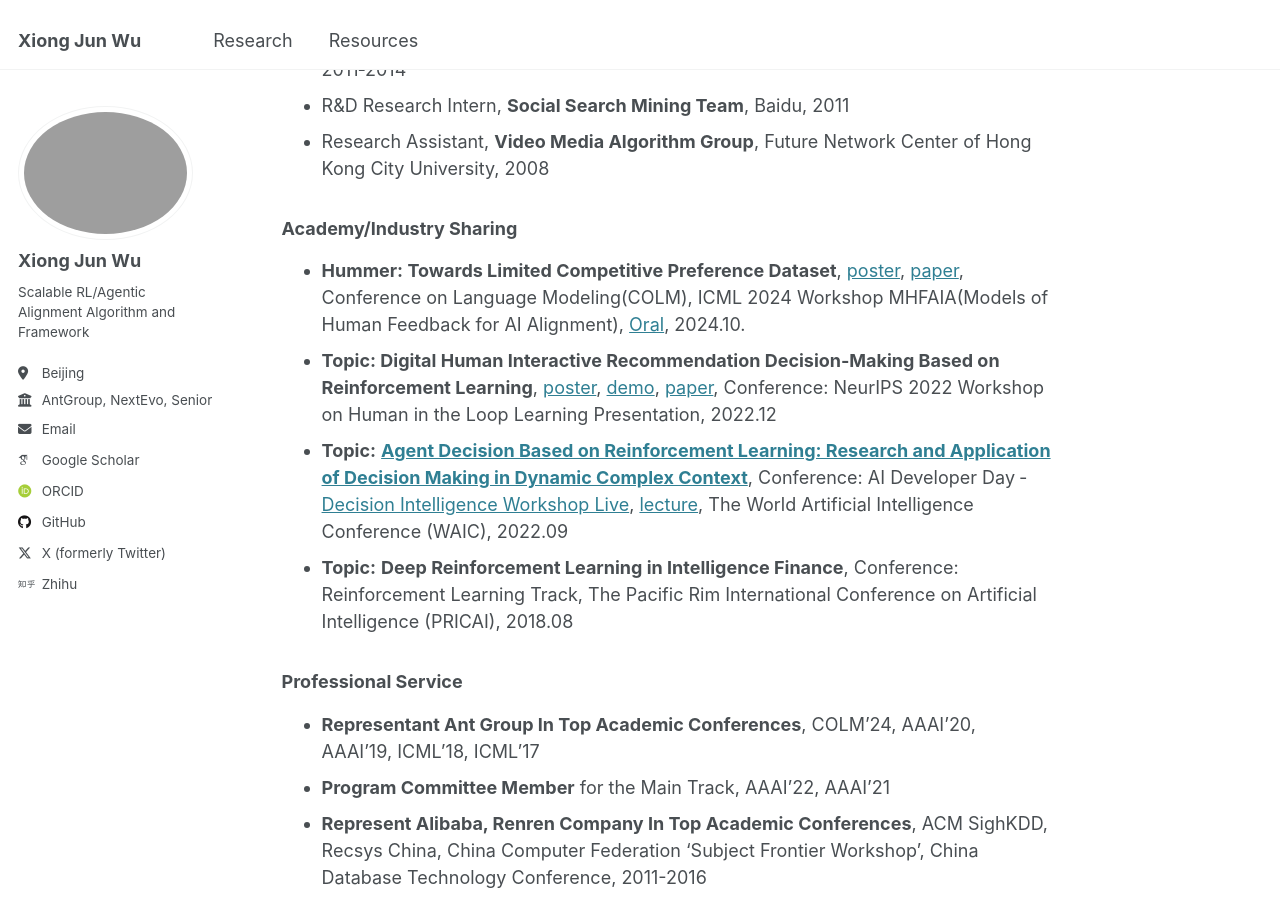
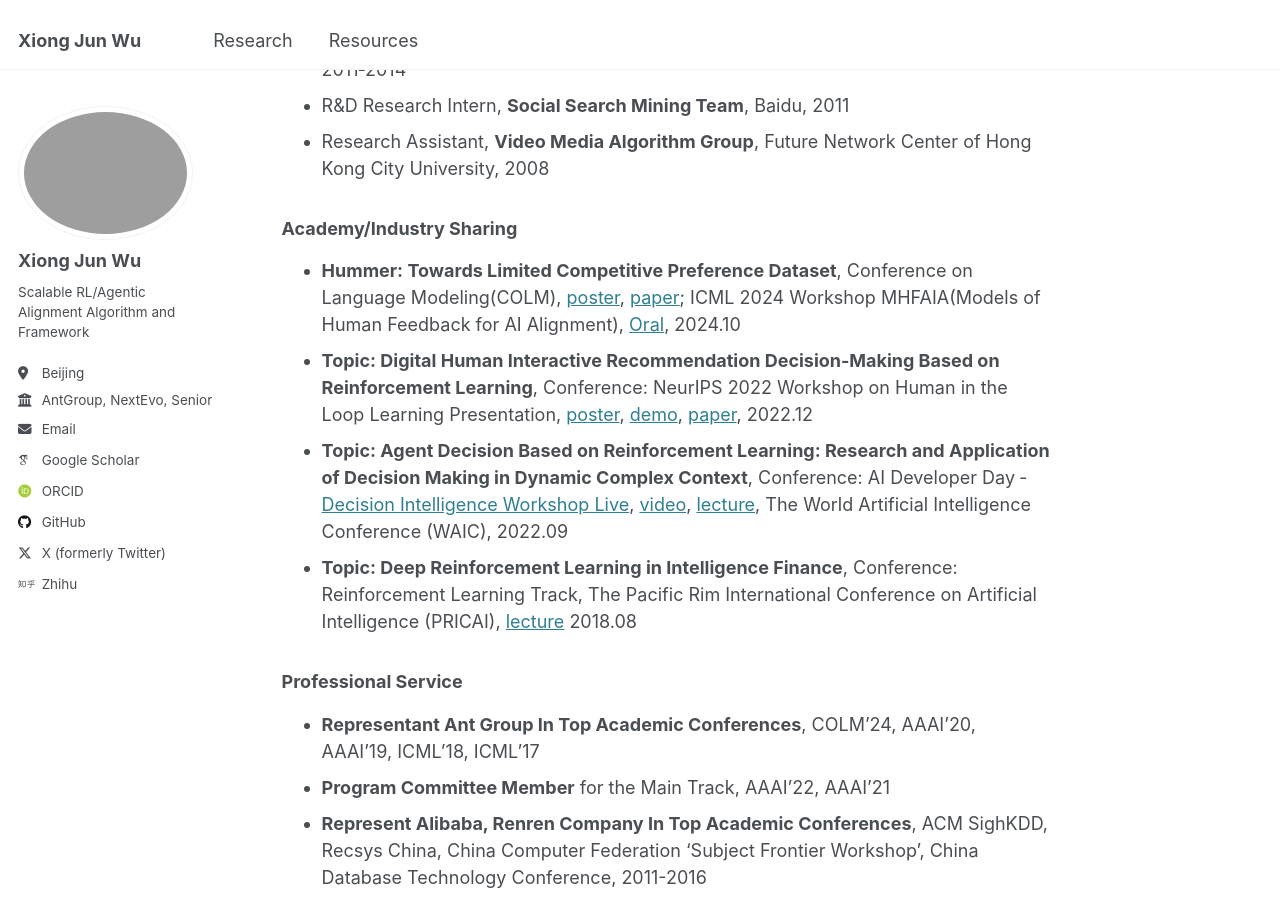
Before and after one commit to junwuxgi/junwuxgi.github.io, a Jekyll site: the page built from _pages/about.md, in a window 1280 px wide and 900 px high, scrolled down 357 px. Built offline with Jekyll 4.4.1, drawn with Linux system fonts in a browser that asks for light colours; some web fonts are replaced.

```diff
--- a/_pages/about.md
+++ b/_pages/about.md
@@ -17,10 +17,10 @@ redirect_from:
 
 ### Academy/Industry Sharing
 
-* **Hummer: Towards Limited Competitive Preference Dataset**, [poster](files/poster_hummer_2024_10.jpeg), [paper](https://openreview.net/pdf?id=aKwQPRjdGa), Conference on Language Modeling(COLM), ICML 2024 Workshop MHFAIA(Models of Human Feedback for AI Alignment), [Oral](https://sites.google.com/view/mhf-icml2024/accepted-papers), 2024.10.
-* **Topic: Digital Human Interactive Recommendation Decision‑Making Based on Reinforcement Learning**, [poster](files/poster_dighum_rec_rl_poster_neuripshill_2022_12.pdf), [demo](https://neurips.cc/virtual/2022/64429), [paper](https://arxiv.org/abs/2210.10638), Conference: NeurIPS 2022 Workshop on Human in the Loop Learning Presentation, 2022.12
-* **Topic:** **[Agent Decision Based on Reinforcement Learning: Research and Application of Decision Making in Dynamic Complex Context](https://www.bilibili.com/video/BV1Fe411M732/)**, Conference: AI Developer Day ‑ [Decision Intelligence Workshop Live](http://rlchina.org/topic/548), [lecture](files/lecture_熊君武_AntGroup_WAIC_2022_09.pdf), The World Artificial Intelligence Conference (WAIC), 2022.09
-* **Topic:** **Deep Reinforcement Learning in Intelligence Finance**, Conference: Reinforcement Learning Track, The Pacific Rim International Conference on Artificial Intelligence (PRICAI), 2018.08
+* **Hummer: Towards Limited Competitive Preference Dataset**, Conference on Language Modeling(COLM), [poster](files/poster_hummer_2024_10.jpeg), [paper](https://openreview.net/pdf?id=aKwQPRjdGa); ICML 2024 Workshop MHFAIA(Models of Human Feedback for AI Alignment), [Oral](https://sites.google.com/view/mhf-icml2024/accepted-papers), 2024.10
+* **Topic: Digital Human Interactive Recommendation Decision‑Making Based on Reinforcement Learning**, Conference: NeurIPS 2022 Workshop on Human in the Loop Learning Presentation, [poster](files/poster_dighum_rec_rl_poster_neuripshill_2022_12.pdf), [demo](https://neurips.cc/virtual/2022/64429), [paper](https://arxiv.org/abs/2210.10638), 2022.12
+* **Topic: Agent Decision Based on Reinforcement Learning: Research and Application of Decision Making in Dynamic Complex Context**, Conference: AI Developer Day ‑ [Decision Intelligence Workshop Live](http://rlchina.org/topic/548), [video](https://www.bilibili.com/video/BV1Fe411M732/), [lecture](files/lecture_熊君武_AntGroup_WAIC_2022_09.pdf), The World Artificial Intelligence Conference (WAIC), 2022.09
+* **Topic: Deep Reinforcement Learning in Intelligence Finance**, Conference: Reinforcement Learning Track, The Pacific Rim International Conference on Artificial Intelligence (PRICAI), [lecture](files/lecture_xiong_jun_wu_Research_PRICAI2018_RLTrack_0828.pdf) 2018.08
 
 ### **Professional** Service
 
@@ -104,5 +104,6 @@ redirect_from:
 * Zhiguo Fan,  **Junwu Xiong** , Guowei Zhang, and Zhongyi Liu, A method and device for sorting commodity objects based on dynamic sliding time window, Nov. 2016, Publication No. CN108090794B.
 
 ## Thesis
+
 - Master's Thesis: Research of Energy Efficiency Optimization Strategy with Data Aggregation for Wireless Sensor Networks, [lecture](files/thesis/master_熊君武_研究生毕业答辩_slides.pdf), [demo](files/thesis/master_熊君武_研究生毕业答辩_slides.pdf), [paper](files/thesis/master_熊君武_无线传感器网络数据处理与能耗优化策略研究.pdf)
 - Undergraduate Thesis: Computation and Performance Evaluation of Bidirectional Associative Memory Neural Based on Time-Delay Differential Equation, [lecture](files/thesis/undergraduate_熊君武_时滞微分方程多种数值解法的计算机实现_slides.pdf), [paper](files/thesis/undergraduate_熊君武_时滞微分方程多种数值解法的计算机实现.pdf)
```
Also changed, not shown: 2 other files.
